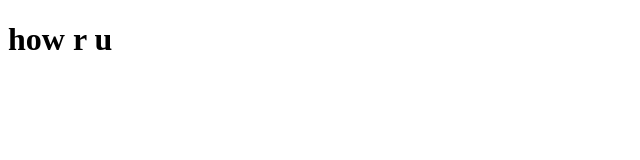
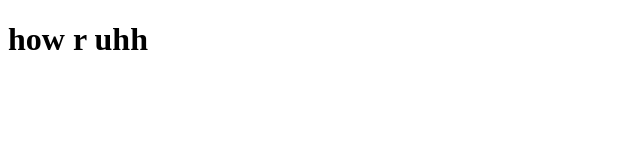
Before and after one commit to HimanshBhardwaj/portfolio, a plain HTML site: page index.html in a window 1280 px wide. Shown: the full height of the page, 0-640 px from the left. Drawn offline with Linux system fonts and the light colour scheme.

Commit message:
Update index.html

```diff
--- a/index.html
+++ b/index.html
@@ -6,6 +6,6 @@
     <title>Document</title>
   </head>
   <body>
-    <h1>how r u</h1>
+    <h1>how r uhh</h1>
   </body>
 </html>
```
